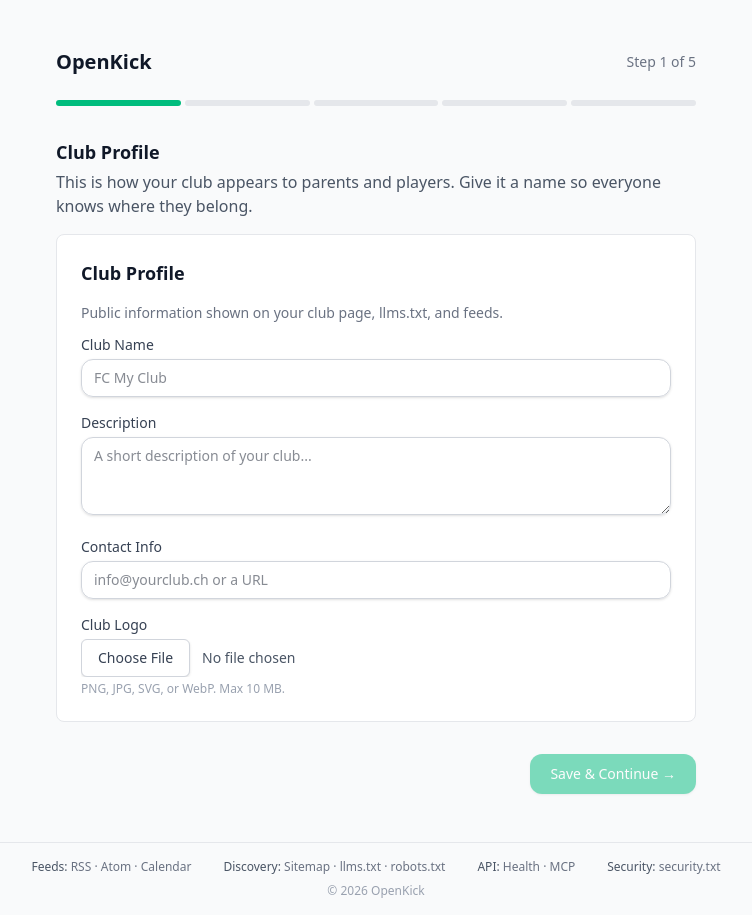
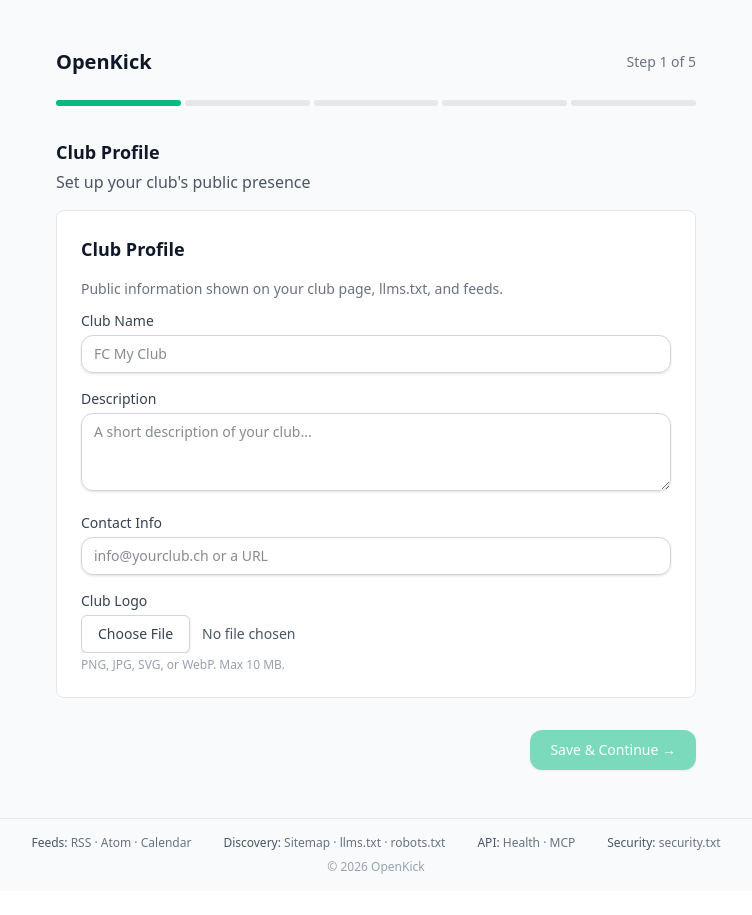
Before and after one commit to salam/openkick, a Next.js app in the folder web/: page /onboarding in a window 1280 px wide. Shown: the whole page, without its empty margins (264-1016 px from the left). After the commit the page ends 891 px from the top, so only its background shows below. Built offline with nearby package versions, Linux system fonts and the light colour scheme; no server answers; sample sign-in values are in the browser's storage.

Commit message:
feat(i18n): localize onboarding page

```diff
--- a/web/src/app/onboarding/page.tsx
+++ b/web/src/app/onboarding/page.tsx
@@ -3,6 +3,7 @@
 import { useEffect, useState, useCallback } from 'react';
 import { useRouter } from 'next/navigation';
 import { apiFetch } from '@/lib/api';
+import { t, getLanguage } from '@/lib/i18n';
 import ClubProfileForm from '@/components/settings/ClubProfileForm';
 import SmtpForm from '@/components/settings/SmtpForm';
 import LlmConfigForm from '@/components/settings/LlmConfigForm';
@@ -12,37 +13,32 @@
 const STEPS = [
   {
     key: 'clubProfile',
-    title: 'Club Profile',
-    description:
-      'This is how your club appears to parents and players. Give it a name so everyone knows where they belong.',
+    titleKey: 'step_club',
+    descKey: 'step_club_desc',
     required: true,
   },
   {
     key: 'email',
-    title: 'Email (SMTP)',
-    description:
-      "Needed for password resets and notifications to parents. Without this, users can't recover their accounts.",
+    titleKey: 'step_email',
+    descKey: 'step_email_desc',
     required: false,
   },
   {
     key: 'llm',
-    title: 'AI Assistant',
-    description:
-      'Powers automatic lineup suggestions and message drafts. Connects to OpenAI, Claude, or Euria.',
+    titleKey: 'step_ai',
+    descKey: 'step_ai_desc',
     required: false,
   },
   {
     key: 'waha',
-    title: 'WhatsApp Bot',
-    description:
-      'Send attendance reminders directly via WhatsApp. Requires a self-hosted WAHA instance.',
+    titleKey: 'step_whatsapp',
+    descKey: 'step_whatsapp_desc',
     required: false,
   },
   {
     key: 'invite',
-    title: 'Invite Team',
-    description:
-      'Add coaches or other admins who can help manage events and players.',
+    titleKey: 'step_invite',
+    descKey: 'step_invite_desc',
     required: false,
   },
 ];
@@ -65,6 +61,12 @@
   const [loading, setLoading] = useState(true);
   const [uploadingLogo, setUploadingLogo] = useState(false);
   const [logoMsg, setLogoMsg] = useState('');
+  const [, setLang] = useState(() => getLanguage());
+  useEffect(() => {
+    function onLangChange() { setLang(getLanguage()); }
+    window.addEventListener('languagechange', onLangChange);
+    return () => window.removeEventListener('languagechange', onLangChange);
+  }, []);
 
   const loadSettings = useCallback(async () => {
     try {
@@ -126,10 +128,10 @@
         { method: 'POST', body: JSON.stringify({ data: base64, filename: 'logo.jpg' }) },
       );
       update('club_logo', res.value);
-      setLogoMsg('Logo uploaded successfully.');
+      setLogoMsg(t('logo_uploaded'));
     } catch (err) {
       const msg = err instanceof Error ? err.message : '';
-      setLogoMsg(msg ? `Failed to upload logo: ${msg}` : 'Failed to upload logo.');
+      setLogoMsg(msg ? `${t('failed_upload_logo')}: ${msg}` : t('failed_upload_logo'));
     } finally {
       setUploadingLogo(false);
       setTimeout(() => setLogoMsg(''), 5000);
@@ -141,9 +143,9 @@
     try {
       await apiFetch('/api/settings/remove-logo', { method: 'DELETE' });
       update('club_logo', '');
-      setLogoMsg('Logo removed.');
+      setLogoMsg(t('logo_removed'));
     } catch {
-      setLogoMsg('Failed to remove logo.');
+      setLogoMsg(t('failed_remove_logo'));
     } finally {
       setUploadingLogo(false);
       setTimeout(() => setLogoMsg(''), 3000);
@@ -237,7 +239,7 @@
       <div className="mb-6 flex items-center justify-between">
         <h1 className="text-xl font-bold text-gray-900">OpenKick</h1>
         <span className="text-sm text-gray-500">
-          Step {currentStep + 1} of {STEPS.length}
+          {t('step_of')} {currentStep + 1} {t('of')} {STEPS.length}
         </span>
       </div>
 
@@ -256,9 +258,9 @@
       {/* Step title and description */}
       <div className="mb-4">
         <h2 className="mb-1 text-lg font-semibold text-gray-900">
-          {STEPS[currentStep].title}
+          {t(STEPS[currentStep].titleKey)}
         </h2>
-        <p className="text-gray-600">{STEPS[currentStep].description}</p>
+        <p className="text-gray-600">{t(STEPS[currentStep].descKey)}</p>
       </div>
 
       {/* Step content */}
@@ -272,7 +274,7 @@
               onClick={() => setCurrentStep((prev) => prev - 1)}
               className="text-sm font-medium text-gray-600 hover:text-gray-900"
             >
-              &larr; Back
+              &larr; {t('back')}
             </button>
           )}
         </div>
@@ -283,7 +285,7 @@
               onClick={() => setCurrentStep((prev) => prev + 1)}
               className="text-sm text-gray-500 hover:text-gray-700"
             >
-              Skip for now
+              {t('skip_for_now')}
             </button>
           )}
           <button
@@ -292,10 +294,10 @@
             className="rounded-xl bg-emerald-500 px-5 py-2.5 text-sm font-medium text-white shadow-sm hover:bg-emerald-600 disabled:opacity-50"
           >
             {saving
-              ? 'Saving...'
+              ? t('saving')
               : isLastStep
-                ? 'Finish'
-                : 'Save & Continue \u2192'}
+                ? t('finish')
+                : t('save_continue')}
           </button>
         </div>
       </div>
```
